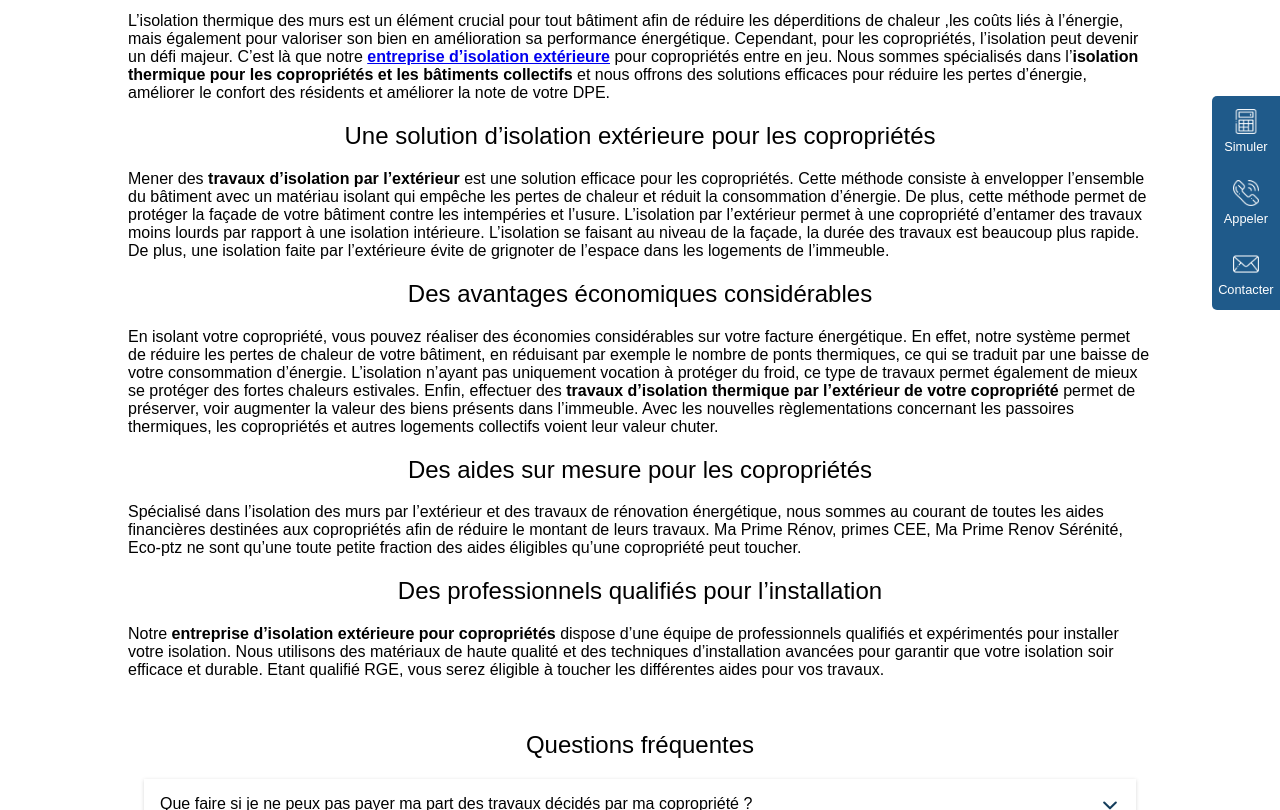
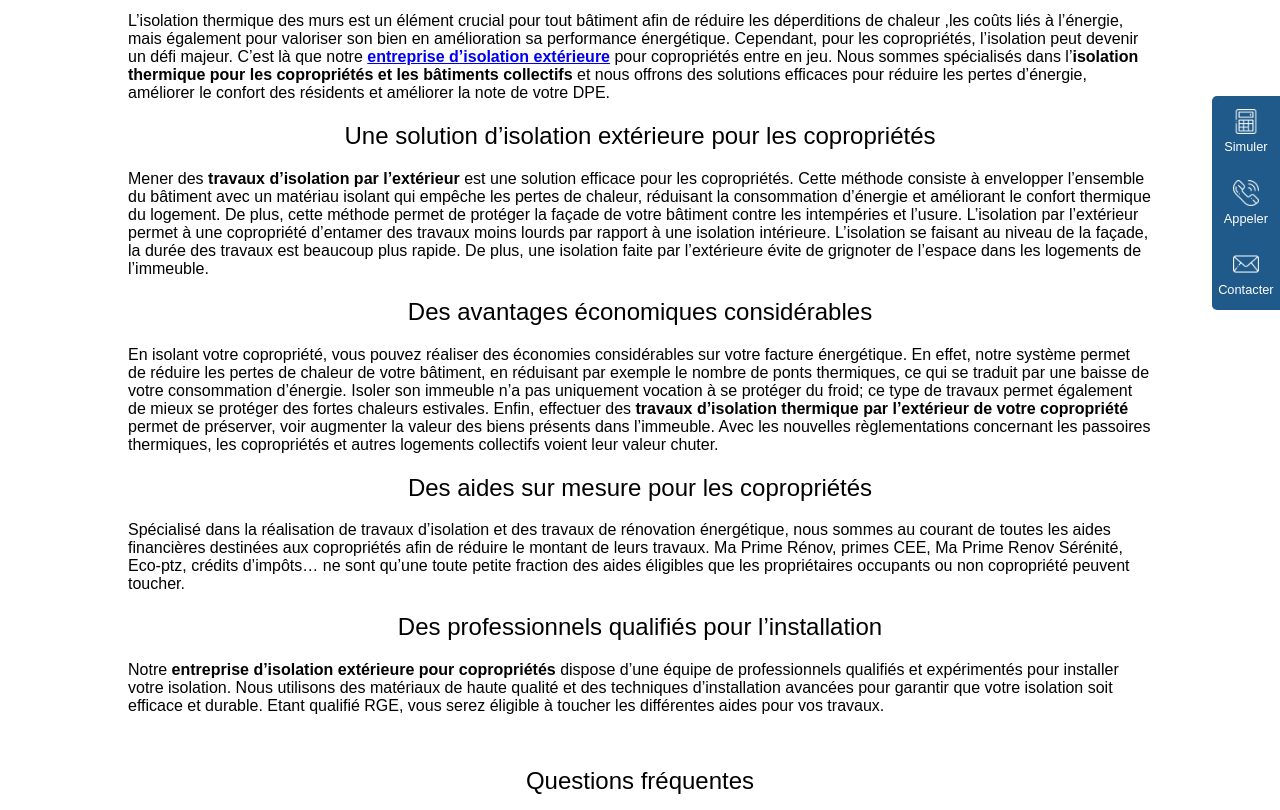
Before and after one commit to ozymedia/finay, a Jekyll site: the page built from isolation-copropriete.md, in a window 1280 px wide and 900 px high, scrolled down 454 px, cut to the strip 90-900 px from the top of the window. Built offline with Jekyll 4.4.1, drawn with Linux system fonts in a browser that asks for light colours; some web fonts are replaced; a script that is not in the unit is left out.

Commit message:
change text copro

```diff
--- a/isolation-copropriete.md
+++ b/isolation-copropriete.md
@@ -9,18 +9,18 @@ permalink: /isolation-exterieure-copropriete
 L'isolation thermique des murs est un élément crucial pour tout bâtiment afin de réduire les déperditions de chaleur ,les coûts liés à l'énergie, mais également pour valoriser son bien en amélioration sa performance énergétique. Cependant, pour les copropriétés, l'isolation peut devenir un défi majeur. C'est là que notre **[entreprise d'isolation extérieure](/isolation-extérieure/)** pour copropriétés entre en jeu. Nous sommes spécialisés dans l'**isolation thermique pour les copropriétés et les bâtiments collectifs** et nous offrons des solutions efficaces pour réduire les pertes d'énergie, améliorer le confort des résidents et améliorer la note de votre DPE.
 
 ## Une solution d'isolation extérieure pour les copropriétés
-Mener des **travaux d'isolation par l'extérieur** est une solution efficace pour les copropriétés. Cette méthode consiste à envelopper l'ensemble du bâtiment avec un matériau isolant qui empêche les pertes de chaleur et réduit la consommation d'énergie. De plus, cette méthode permet de protéger la façade de votre bâtiment contre les intempéries et l'usure.
+Mener des **travaux d'isolation par l'extérieur** est une solution efficace pour les copropriétés. Cette méthode consiste à envelopper l'ensemble du bâtiment avec un matériau isolant qui empêche les pertes de chaleur, réduisant la consommation d'énergie et améliorant le confort thermique du logement. De plus, cette méthode permet de protéger la façade de votre bâtiment contre les intempéries et l'usure.
 L'isolation par l'extérieur permet à une copropriété d'entamer des travaux moins lourds par rapport à une isolation intérieure. L'isolation se faisant au niveau de la façade, la durée des travaux est beaucoup plus rapide. De plus, une isolation faite par l'extérieure évite de grignoter de l'espace dans les logements de l'immeuble.
 
 ## Des avantages économiques considérables
-En isolant votre copropriété, vous pouvez réaliser des économies considérables sur votre facture énergétique. En effet, notre système permet de réduire les pertes de chaleur de votre bâtiment, en réduisant par exemple le nombre de ponts thermiques, ce qui se traduit par une baisse de votre consommation d'énergie. L'isolation n'ayant pas uniquement vocation à protéger du froid, ce type de travaux permet également de mieux se protéger des fortes chaleurs estivales.
+En isolant votre copropriété, vous pouvez réaliser des économies considérables sur votre facture énergétique. En effet, notre système permet de réduire les pertes de chaleur de votre bâtiment, en réduisant par exemple le nombre de ponts thermiques, ce qui se traduit par une baisse de votre consommation d'énergie. Isoler son immeuble n'a pas uniquement vocation à se protéger du froid; ce type de travaux permet également de mieux se protéger des fortes chaleurs estivales.
 Enfin, effectuer des **travaux d'isolation thermique par l'extérieur de votre copropriété** permet de préserver, voir augmenter la valeur des biens présents dans l'immeuble. Avec les nouvelles règlementations concernant les passoires thermiques, les copropriétés et autres logements collectifs voient leur valeur chuter.
 
 ## Des aides sur mesure pour les copropriétés
-Spécialisé dans l'isolation des murs par l'extérieur et des travaux de rénovation énergétique, nous sommes au courant de toutes les aides financières destinées aux copropriétés afin de réduire le montant de leurs travaux. Ma Prime Rénov, primes CEE, Ma Prime Renov Sérénité, Eco-ptz ne sont qu'une toute petite fraction des aides éligibles qu'une copropriété peut toucher.
+Spécialisé dans la réalisation de travaux d'isolation et des travaux de rénovation énergétique, nous sommes au courant de toutes les aides financières destinées aux copropriétés afin de réduire le montant de leurs travaux. Ma Prime Rénov, primes CEE, Ma Prime Renov Sérénité, Eco-ptz, crédits d'impôts... ne sont qu'une toute petite fraction des aides éligibles que les propriétaires occupants ou non copropriété peuvent toucher.
 
 ## Des professionnels qualifiés pour l'installation
-Notre **entreprise d'isolation extérieure pour copropriétés** dispose d'une équipe de professionnels qualifiés et expérimentés pour installer votre isolation. Nous utilisons des matériaux de haute qualité et des techniques d'installation avancées pour garantir que votre isolation soir efficace et durable.
+Notre **entreprise d'isolation extérieure pour copropriétés** dispose d'une équipe de professionnels qualifiés et expérimentés pour installer votre isolation. Nous utilisons des matériaux de haute qualité et des techniques d'installation avancées pour garantir que votre isolation soit efficace et durable.
 Etant qualifié RGE, vous serez éligible à toucher les différentes aides pour vos travaux.
 
 
```
